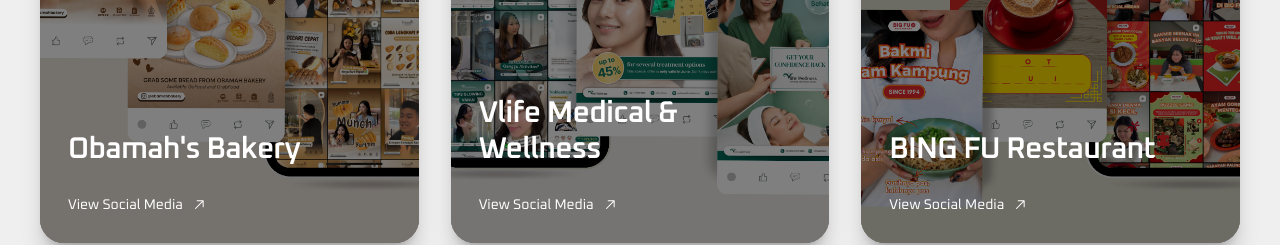
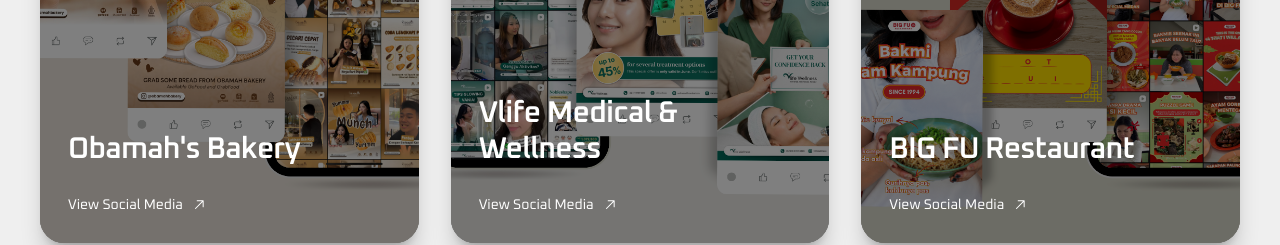
Before and after one commit to Tiaa21/86Works, a Next.js app: page /portofolio in a window 1280 px wide. Shown: the part 820-1065 px from the top of the page. Built offline with nearby package versions, Linux system fonts and the light colour scheme.

Commit message:
Brand Name Fix

```diff
--- a/components/Works.js
+++ b/components/Works.js
@@ -30,7 +30,7 @@
     },
     {
         id: "03",
-        title: "BING FU Restaurant",
+        title: "BIG FU Restaurant",
         category: "FOOD & BEVERAGE",
         icon: <TbSoupFilled />,
         color: "#766a5a",
--- a/src/app/portofolio/page.js
+++ b/src/app/portofolio/page.js
@@ -26,7 +26,7 @@
     logo: "/images/projects/47.webp",
   },
   {
-    title: "BING FU Restaurant",
+    title: "BIG FU Restaurant",
     category: "Food & Beverage",
     desc: "Social media management and content creation for restaurant brand.",
     image: "/images/porto/28.png",
```
